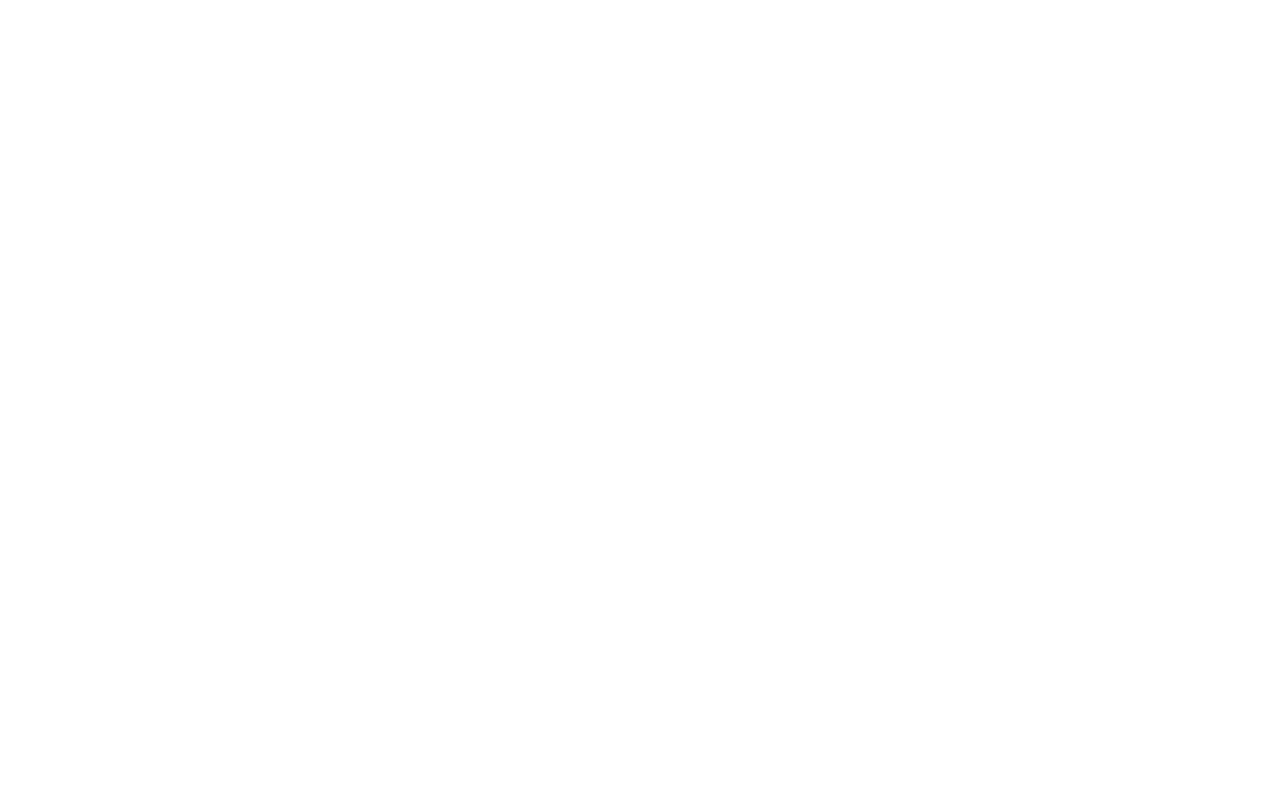
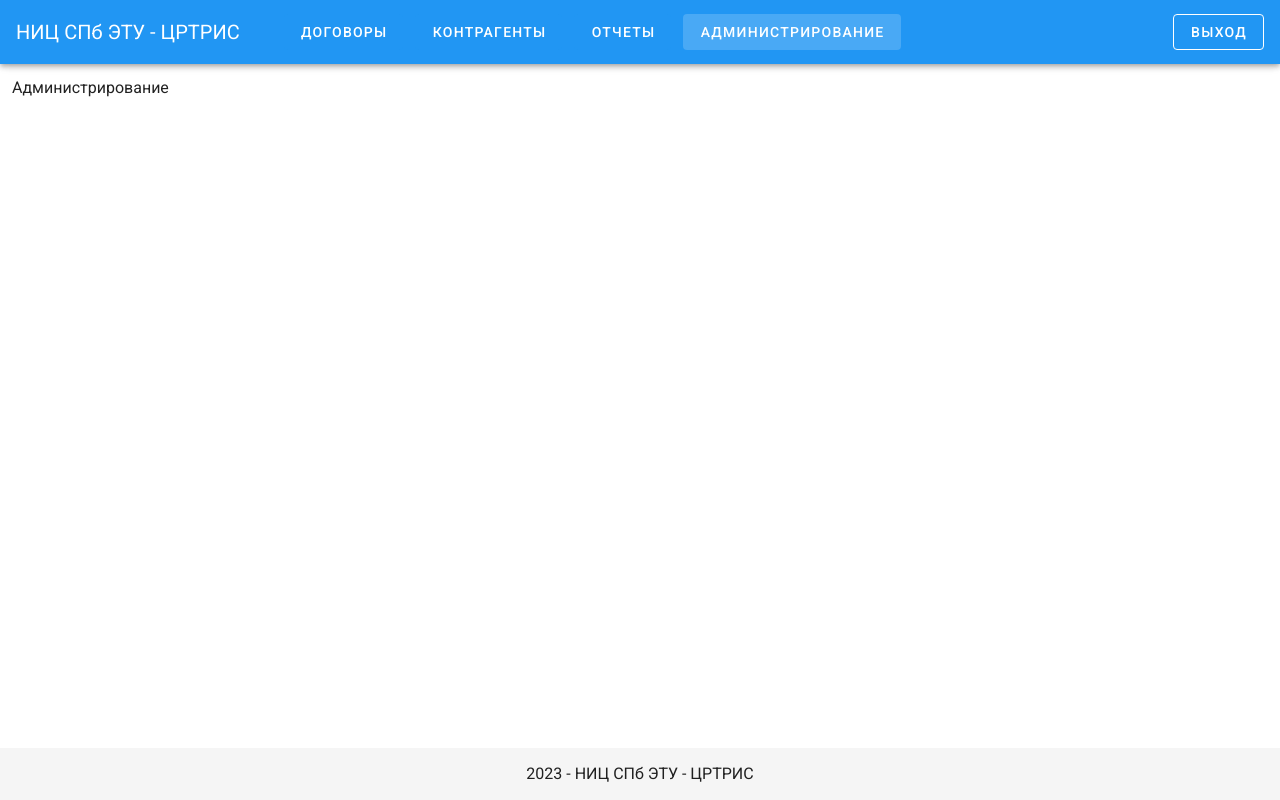
Before and after one commit to vedeninvv/acc-system, a Vue app in the folder frontend/: page /administration in a window 1280 px wide. Built offline with nearby package versions, Linux system fonts and the light colour scheme.

Commit message:
Добавил навигацию на фронтенде
Добавил меню, сделал роутинг, создал пустые страницы под пункты меню, добавил footer

```diff
--- a/frontend/src/App.vue
+++ b/frontend/src/App.vue
@@ -1,11 +1,27 @@
 <template>
   <v-app>
+    <app-navbar></app-navbar>
 
+    <v-main>
+      <v-container fluid>
+        <router-view></router-view>
+      </v-container>
+    </v-main>
+
+    <v-spacer></v-spacer>
+    <app-footer></app-footer>
   </v-app>
 </template>
 
 <script>
+import AppNavbar from "@/components/AppNavbar";
+import AppFooter from "@/components/AppFooter";
+
 export default {
-  name: 'App'
+  name: 'App',
+  components: {
+    AppNavbar,
+    AppFooter
+  }
 }
 </script>
--- /dev/null
+++ b/frontend/src/components/AppFooter.vue
@@ -0,0 +1,15 @@
+<template>
+  <v-footer min-height="50px" class="text-center flex-column">
+    <div class="py-2">2023 - НИЦ СПб ЭТУ - ЦРТРИС</div>
+  </v-footer>
+</template>
+
+<script>
+export default {
+  name: "TheFooter"
+}
+</script>
+
+<style scoped>
+
+</style>
--- /dev/null
+++ b/frontend/src/components/AppNavbar.vue
@@ -0,0 +1,27 @@
+<template>
+  <nav>
+    <v-toolbar app color="blue" dark >
+      <v-toolbar-title class="mr-8">
+        НИЦ СПб ЭТУ - ЦРТРИС
+      </v-toolbar-title>
+
+      <v-btn color="blue" depressed class="ml-3" to="/contracts">Договоры</v-btn>
+      <v-btn color="blue" depressed class="ml-3" to="/counterparties">Контрагенты</v-btn>
+      <v-btn color="blue" depressed class="ml-3" to="/reports">Отчеты</v-btn>
+      <v-btn color="blue" depressed class="ml-3" to="/administration">Администрирование</v-btn>
+
+      <v-spacer></v-spacer>
+      <v-btn outlined>Выход</v-btn>
+    </v-toolbar>
+  </nav>
+</template>
+
+<script>
+export default {
+  name: "NavbarMain"
+}
+</script>
+
+<style scoped>
+
+</style>
--- a/frontend/src/router/index.js
+++ b/frontend/src/router/index.js
@@ -1,9 +1,34 @@
 import Vue from 'vue'
 import VueRouter from 'vue-router'
+import ContractsPage from "@/views/ContractsPage";
+import CounterpartiesPage from "@/views/СounterpartiesPage"
+import ReportsPage from "@/views/ReportsPage";
+import AdministrationPage from "@/views/AdministrationPage";
 
 Vue.use(VueRouter)
 
-const routes = []
+const routes = [
+    {
+        path: '/',
+        redirect: '/contracts'
+    },
+    {
+        path: '/contracts',
+        component: ContractsPage
+    },
+    {
+        path: '/counterparties',
+        component: CounterpartiesPage
+    },
+    {
+        path: '/reports',
+        component: ReportsPage
+    },
+    {
+        path: '/administration',
+        component: AdministrationPage
+    }
+]
 
 const router = new VueRouter({
     mode: 'history',
--- /dev/null
+++ b/frontend/src/views/AdministrationPage.vue
@@ -0,0 +1,13 @@
+<template>
+<div>Администрирование</div>
+</template>
+
+<script>
+export default {
+  name: "AdministrationPage"
+}
+</script>
+
+<style scoped>
+
+</style>
--- /dev/null
+++ b/frontend/src/views/ContractsPage.vue
@@ -0,0 +1,13 @@
+<template>
+  <div>Контракт</div>
+</template>
+
+<script>
+export default {
+  name: "ContractsPage"
+}
+</script>
+
+<style scoped>
+
+</style>
--- /dev/null
+++ b/frontend/src/views/ReportsPage.vue
@@ -0,0 +1,13 @@
+<template>
+<div>Отчет</div>
+</template>
+
+<script>
+export default {
+  name: "ReportsPage"
+}
+</script>
+
+<style scoped>
+
+</style>
--- /dev/null
+++ b/frontend/src/views/СounterpartiesPage.vue
@@ -0,0 +1,13 @@
+<template>
+  <div>Контрагент</div>
+</template>
+
+<script>
+export default {
+  name: "CounterpartiesPage"
+}
+</script>
+
+<style scoped>
+
+</style>
```
